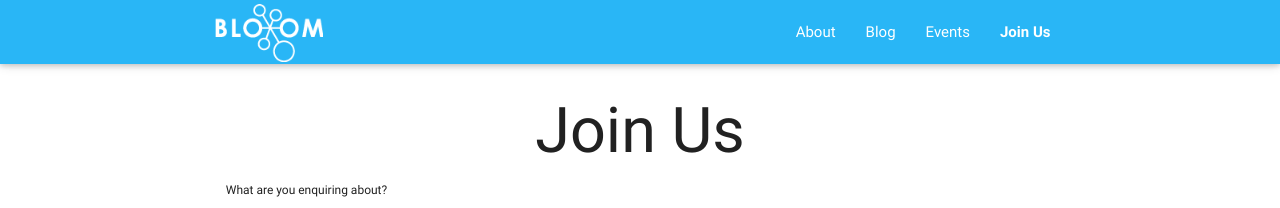
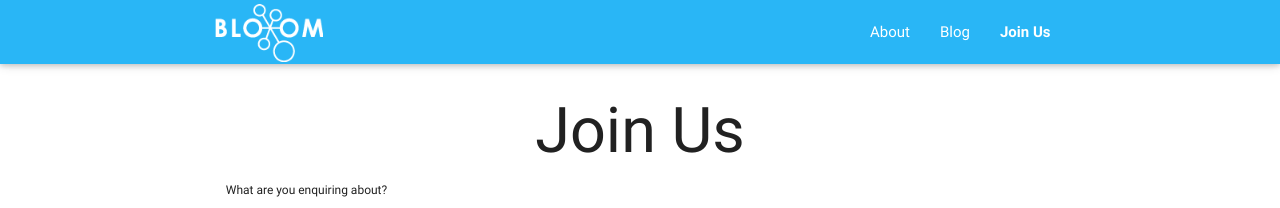
Before and after one commit to bloomlabs/bloomlabs.github.io, a Jekyll site: the page built from join_us.html, in a window 1280 px wide. Shown: the top 208 px of the page. Built offline with Jekyll 4.4.1, drawn with Linux system fonts in a browser that asks for light colours.

Commit message:
feat: Added thankyou page, google analytics

```diff
--- a/_data/menu.yml
+++ b/_data/menu.yml
@@ -2,7 +2,7 @@
   url: /about/
 - text: Blog
   url: /blog/
-- text: Events
-  url: /events/
+# - text: Events
+#   url: /events/
 - text: Join Us
   url: /join/
--- a/_includes/header.html
+++ b/_includes/header.html
@@ -3,7 +3,7 @@
     <nav class="light-blue lighten-1 bloom-navigation" role="navigation">
       <div class="nav-wrapper container">
       <a id="logo-container" href="{{ site.baseurl }}/">
-        <img class="logo" src="../images/Bloom.png">
+        <img class="logo" src="{{ "/images/Bloom.png" | prepend: site.baseurl }}">
       </a>
         <ul class="right hide-on-med-and-down">
             {% include nav.html nav=site.data.menu %}
--- a/join_us.html
+++ b/join_us.html
@@ -5,23 +5,23 @@
 ---
 
 <div class="row">
-    <form id="join_form" class="col s12" method="POST">
+    <form id="join_form" class="col s12" method="POST" action="http://formspree.io/john@bloom.org.au">
   		<div class="input-field col s12">
-  			<select form="join">
-  				<option value="1">Membership</option>
-  				<option value="2">Becoming a Mentor</option>
-  				<option value="3">Sponsorship</option>
-  				<option value="4">Other</option>
+  			<select name="query_type" form="join_form">
+  				<option value="Membership">Membership</option>
+  				<option value="Becoming a Mentor">Becoming a Mentor</option>
+  				<option value="Sponsorship">Sponsorship</option>
+  				<option value="Other">Other</option>
   			</select>
   			<label>What are you enquiring about?</label>
   		</div>
         <div class="input-field col s6">
         	<i class="mdi-action-account-circle prefix"></i>
-          <input id="first_name" type="text" class="validate">
+          <input id="first_name" name="first_name" type="text" class="validate">
           <label for="first_name">First Name</label>
         </div>
         <div class="input-field col s6">
-          <input id="last_name" type="text" class="validate">
+          <input id="last_name" name="last_name" type="text" class="validate">
           <label for="last_name">Last Name</label>
         </div>
         <div class="input-field col s12">
@@ -31,19 +31,15 @@
         </div>
         <div class="input-field col s12">
           <i class="mdi-communication-message prefix"></i>
-          <textarea id="message" type="text" class="materialize-textarea"></textarea>
+          <textarea id="message" name="message" type="text" class="materialize-textarea"></textarea>
           <label for="message">Message</label>
         </div>
-        <button class="btn waves-effect waves-light indigo col s12 m4 l3 right" type="submit" name="action">Submit
+        <button class="btn waves-effect waves-light indigo col s12 m4 l3 right" type="submit">Submit
           <i class="mdi-content-send right"></i>
         </button>
         <input type="text" name="_gotcha" style="display:none" />
-        <input type="hidden" name="_next" value="//bloom.org.au/thanks.html" />
+        <input type="hidden" name="_next" value="{{ "/thanks/" | prepend: site.baseurl }}" />
         <input type="hidden" name="_subject" value="New submission!" />
     </form>
 
 </div>
-<script type="text/javascript">
-  var contactform =  document.getElementById('contactform');
-    contactform.setAttribute('action', '//formspree.io/' + 'john' + '@' + 'bloom' + '.' +'org' + '.' + 'au');
-</script>
--- a/thanks.html
+++ b/thanks.html
@@ -1,7 +1,8 @@
 ---
 layout: page
-title: thanks
+title: Thanks
 permalink: /thanks/
 ---
 
-thanks!
+<div class="center-align">Thankyou for reaching out to us, we will get back to you soon.</div>
+<br>
```
Also changed, not shown: _layouts/default.html (+12 -0 lines).
